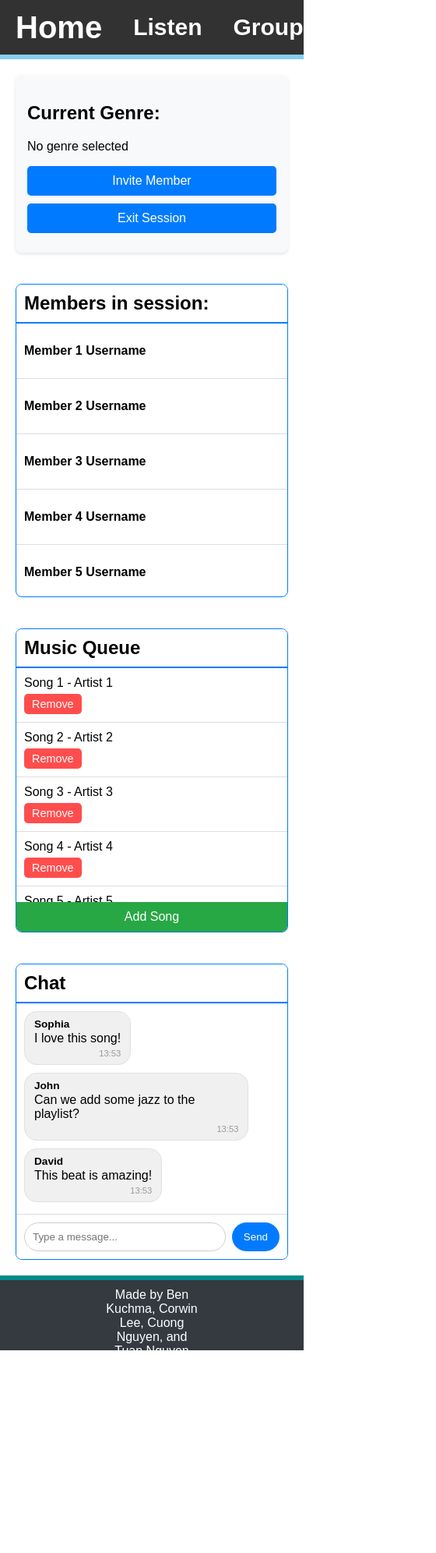
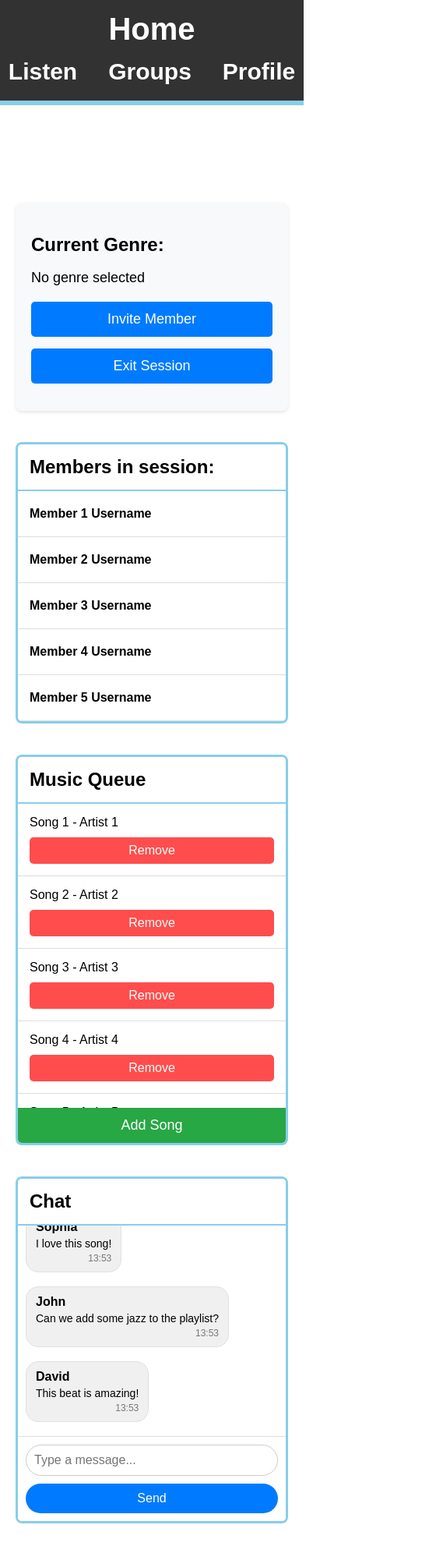
Before and after one commit to Benzillaist/Music-Matchmaker, a plain HTML site: page frontend/listen.html in a window 390 px wide. Shown: the top 1992 px of the page at 78% size, 560 px wide, since content can reach past the window. Before the commit the page ends 1742 px from the top, so only its background shows below. Drawn offline with Linux system fonts and the light colour scheme.

Commit message:
Refactor chat and listen styles for improved layout and responsiveness

```diff
--- a/frontend/js/chat.css
+++ b/frontend/js/chat.css
@@ -1,58 +1,56 @@
 /* Chat Container Styles */
 .chat-container {
   /* Flex properties are now managed in listen.css for consistency */
-  /* Removing duplicate border properties that are now in listen.css */
-  /* border: 1px solid #007bff;
-  border-radius: 8px;
-  overflow: hidden;
-  margin-top: 20px;
-  max-height: 400px; */
 }
 
 .chat-container h2 {
   position: sticky;
   top: 0;
   background: white;
-  padding: 10px;
+  padding: 15px;
   margin: 0;
-  border-bottom: 2px solid #007bff;
+  font-size: 30px;
+  font-weight: 700;
+  border-bottom: 2px solid skyblue;
 }
 
 /* Chat Messages Area */
 .chat-messages {
   flex-grow: 1;
   overflow-y: auto;
-  padding: 10px;
+  padding: 15px;
   display: flex;
   flex-direction: column;
-  gap: 5px;
-  max-height: 280px;
+  gap: 10px;
+  max-height: 380px; /* Adjusted for the new container height */
   scrollbar-width: thin;
   background-color: white;
 }
 
 /* Individual Message Styles */
 .message {
-  padding: 8px 12px;
+  padding: 12px 15px;
   border-radius: 16px;
   max-width: 80%;
   word-break: break-word;
-  margin-bottom: 5px;
+  margin-bottom: 8px;
+  font-size: 16px;
 }
 
 .message .sender {
   font-weight: bold;
-  margin-bottom: 2px;
-  font-size: 0.85em;
+  margin-bottom: 4px;
+  font-size: 18px;
 }
 
 .message .content {
   word-wrap: break-word;
+  font-size: 16px;
 }
 
 .message .timestamp {
-  font-size: 0.7em;
-  color: #999;
+  font-size: 14px;
+  color: #777;
   text-align: right;
   margin-top: 4px;
 }
@@ -72,31 +70,124 @@
 /* Chat Input Area */
 .chat-input-container {
   display: flex;
-  padding: 10px;
+  padding: 15px;
   border-top: 1px solid #ddd;
   background: white;
 }
 
 #chat-input {
   flex-grow: 1;
-  padding: 10px;
+  padding: 12px 15px;
   border: 1px solid #ccc;
   border-radius: 20px;
-  margin-right: 8px;
+  margin-right: 10px;
+  font-size: 16px;
 }
 
 #send-message-btn {
-  padding: 5px 15px;
+  padding: 10px 20px;
   background-color: #007bff;
   color: white;
   border: none;
   border-radius: 20px;
   cursor: pointer;
   transition: background-color 0.3s;
+  font-size: 16px;
 }
 
 #send-message-btn:hover {
   background-color: #0056b3;
 }
 
-/* Responsive styles are now managed in listen.css */
+/* Responsive adjustments for chat */
+@media screen and (max-width: 768px) {
+  .chat-messages {
+    max-height: 250px;
+    padding: 10px;
+  }
+
+  .message {
+    max-width: 90%;
+    padding: 10px 12px;
+  }
+
+  .chat-input-container {
+    flex-wrap: wrap;
+    padding: 10px;
+  }
+
+  #chat-input {
+    flex: 1 1 100%;
+    margin-right: 0;
+    margin-bottom: 10px;
+    padding: 10px;
+  }
+
+  #send-message-btn {
+    width: 100%;
+    padding: 10px;
+  }
+
+  .message .sender {
+    font-size: 16px;
+  }
+
+  .message .content {
+    font-size: 14px;
+  }
+
+  .message .timestamp {
+    font-size: 12px;
+  }
+}
+
+/* Medium screens */
+@media screen and (min-width: 769px) and (max-width: 1024px) {
+  .chat-messages {
+    max-height: 320px;
+    padding: 15px;
+  }
+
+  .message {
+    padding: 12px 15px;
+  }
+
+  .message .sender {
+    font-size: 17px;
+  }
+
+  .message .content {
+    font-size: 16px;
+  }
+}
+
+/* Large screens */
+@media screen and (min-width: 1025px) {
+  .chat-messages {
+    max-height: 380px;
+    padding: 20px;
+  }
+
+  .message {
+    padding: 12px 20px;
+    font-size: 16px;
+  }
+
+  .message .sender {
+    font-size: 18px;
+  }
+
+  .chat-input-container {
+    padding: 15px 20px;
+  }
+
+  #chat-input {
+    padding: 12px 20px;
+    font-size: 16px;
+  }
+
+  #send-message-btn {
+    padding: 12px 25px;
+    font-size: 16px;
+  }
+}
--- a/frontend/listen.css
+++ b/frontend/listen.css
@@ -12,12 +12,42 @@ body {
     overflow-x: hidden; /* Prevent horizontal scrolling */
 }
 
+/* Fix for header sticking issue - override the position:fixed from main.css */
+.top {
+    position: relative !important; /* Override the fixed position from main.css */
+}
+
+/* Fix z-index and ensure header displays correctly */
+#header {
+    width: 100%;
+    position: relative;
+    z-index: 100;
+}
+
+/* Content styling with better padding and spacing */
 .content-container {
     flex: 1;
     display: flex;
     flex-wrap: wrap;
     padding: 20px;
     gap: 20px;
+    margin: 20px 0px 75px 0px; /* Reduced top margin since header is no longer fixed */
+}
+
+/* Fix for footer to anchor at bottom */
+.body.vcontainer {
+    min-height: 100vh;
+    display: flex;
+    flex-direction: column;
+}
+
+#content {
+    flex: 1;
+}
+
+.bottom {
+    position: relative !important; /* Override fixed position */
+    margin-top: auto; /* Push to bottom */
 }
 
 .general-container {
@@ -26,24 +56,34 @@ body {
     max-width: 300px;
     background-color: #f8f9fa;
     border-radius: 8px;
-    padding: 15px;
+    padding: 20px;
     box-shadow: 0 2px 4px rgba(0,0,0,0.1);
 }
 
 .genre-display {
+    margin-bottom: 20px;
+}
+
+.genre-display h2 {
+    font-size: 30px; /* Match with .h2 in main.css */
+    font-weight: 700;
     margin-bottom: 15px;
+}
+
+.genre-display p {
+    font-size: 18px;
 }
 
 #invite_member_btn, #exit_session_btn {
     width: 100%;
-    padding: 10px 15px;
+    padding: 12px 15px;
     background-color: #007bff;
     color: white;
     border: none;
     border-radius: 5px;
-    font-size: 1rem;
+    font-size: 18px;
     cursor: pointer;
-    margin-bottom: 10px;
+    margin-bottom: 15px;
     transition: background-color 0.3s;
 }
 
@@ -55,11 +95,11 @@ body {
 .member-display, .music-wrapper, .chat-container {
     flex: 2;
     min-width: 300px;
-    max-height: 400px;
+    max-height: 500px; /* Increased height for better visibility */
     margin-top: 20px;
     display: flex;
     flex-direction: column;
-    border: 1px solid #007bff;
+    border: 3px solid skyblue; /* Match with accent1 in main.css */
     border-radius: 8px;
     overflow: hidden;
 }
@@ -73,21 +113,26 @@ body {
     position: sticky;
     top: 0;
     background: white;
-    padding: 10px;
+    padding: 15px;
     margin: 0;
-    border-bottom: 2px solid #007bff;
+    font-size: 30px; /* Match with .h2 in main.css */
+    font-weight: 700;
+    border-bottom: 2px solid skyblue;
 }
 
 .member {
-    padding: 10px;
+    padding: 15px;
     border-bottom: 1px solid #ddd;
+    font-size: 18px;
 }
 
-/* Removed empty .music-wrapper ruleset */
+.member p {
+    margin: 5px 0;
+}
 
 .music-container {
     flex-grow: 1;
-    max-height: 350px;
+    max-height: 450px; /* Increased to match new container height */
     overflow-y: auto;
     scrollbar-width: none;
 }
@@ -96,27 +141,33 @@ body {
     position: sticky;
     top: 0;
     background: white;
-    padding: 10px;
+    padding: 15px;
     margin: 0;
-    border-bottom: 2px solid #007bff;
+    font-size: 30px; /* Match with .h2 in main.css */
+    font-weight: 700;
+    border-bottom: 2px solid skyblue;
 }
 
 .music-item {
     display: flex;
     justify-content: space-between;
     align-items: center;
-    padding: 10px;
+    padding: 15px;
     border-bottom: 1px solid #ddd;
 }
 
+.music-info {
+    font-size: 18px;
+}
+
 .remove-song-btn {
-    padding: 5px 10px;
+    padding: 8px 15px;
     background-color: #ff4d4d;
     color: white;
     border: none;
     border-radius: 5px;
     cursor: pointer;
-    font-size: 0.9rem;
+    font-size: 16px;
     transition: background-color 0.3s;
 }
 
@@ -125,11 +176,11 @@ body {
 }
 
 #add_song_btn {
-    padding: 10px 15px;
+    padding: 12px 20px;
     background-color: #28a745;
     color: white;
     border: none;
-    font-size: 1rem;
+    font-size: 18px;
     cursor: pointer;
     transition: background-color 0.3s;
     width: 100%;
@@ -141,16 +192,43 @@ body {
 }
 
 #footer {
-    background-color: #343a40;
+    background: rgb(50, 50, 50); /* Match with main.css */
+    width: 100vw;
+    height: auto; /* Changed from fixed height to auto */
+    min-height: 70px; /* Minimum height to match other pages */
     color: white;
     text-align: center;
-    padding: 10px 0;
+    padding: 10px 15px; /* Add padding for text breathing room */
+    display: flex;
+    align-items: center;
+    justify-content: center;
+}
+
+#footer .item {
+    height: auto; /* Allow items to adjust height */
+    display: flex;
+    align-items: center;
+    justify-content: center;
+}
+
+#footer a.white.link {
+    white-space: normal; /* Allow text to wrap */
+    line-height: 1.4; /* Better line height for wrapped text */
+    overflow-wrap: break-word; /* Break long words if needed */
+    width: 100%; /* Use full width available */
+    padding: 5px; /* Add padding around link */
+}
+
+/* Override hcontainer styles for better responsiveness */
+.flex-container .hcontainer:not(#header) {
+    flex-wrap: wrap;
 }
 
 @media screen and (max-width: 768px) {
     .content-container {
         flex-direction: column;
         overflow: hidden;
+        margin: 30px 0; /* Less margin on mobile */
     }
 
     .general-container, .member-display, .music-wrapper, .chat-container {
@@ -163,27 +241,114 @@ body {
     }
 
     .remove-song-btn {
-        margin-top: 5px;
+        margin-top: 10px;
+        width: 100%;
+    }
+
+    /* Make header responsive */
+    #header.hcontainer {
+        flex-direction: column;
+        height: auto;
+        min-height: 70px;
+        padding: 10px 0;
+        width: 100%;
+    }
+
+    #header-home.full.center {
+        text-align: center !important;
+        justify-content: center !important;
+        width: 100%;
+    }
+
+    #header-home {
+        width: 100%;
+        margin: 5px 0;
+        justify-content: center !important; /* Center align on small screens */
+        padding-left: 0; /* Remove left padding on small screens */
+    }
+
+    #header-home .tleft {
+        text-align: center !important;
+    }
+
+    #header-items {
+        width: 100%;
+        margin: 5px 0;
+        justify-content: center;
+        padding-right: 0; /* Remove right padding on small screens */
+    }
+
+    h2 {
+        font-size: 24px !important;
+    }
+
+    p, .music-info, .member p {
+        font-size: 16px;
     }
 }
 
 @media screen and (min-width: 769px) and (max-width: 1024px) {
+    .content-container {
+        margin: 50px 0;
+    }
+
     .general-container {
         flex: 1 1 100%;
         max-width: 100%;
+        padding: 25px;
     }
 
     .member-display, .music-wrapper, .chat-container {
         flex: 1 1 45%;
+        padding: 0;
+    }
+
+    .member {
+        padding: 15px;
+    }
+
+    .music-item {
+        padding: 15px;
+    }
+
+    h2 {
+        font-size: 28px !important;
     }
 }
 
 @media screen and (min-width: 1025px) {
+    .content-container {
+        padding: 30px;
+        gap: 30px;
+        margin: 75px 0;
+    }
+
     .general-container {
         flex: 1;
+        padding: 25px;
     }
 
     .member-display, .music-wrapper, .chat-container {
         flex: 2;
     }
+
+    .member {
+        padding: 15px;
+    }
+
+    .music-item {
+        padding: 15px;
+    }
+
+
+
+    h2 {
+        font-size: 30px; /* Match with .h2 in main.css */
+    }
+
+    #header-home {
+        padding-left: 0; /* No padding on large screens */
+        justify-content: flex-start; /* Ensure left alignment on large screens */
+    }
+
 }
--- a/frontend/listen.html
+++ b/frontend/listen.html
@@ -11,21 +11,28 @@
     </style>
   </head>
   <body>
-    <div class="flex-container">
-      <!-- Header Section -->
-      <header id="header" class="hcontainer">
-        <div id="header-home" class="full center tleft">
+    <div class="body vcontainer">
+      <div>
+        <div class="vcontainer top">
+          <div id="header" class="hcontainer">
+            <div id="header-home" class="full center">
+              <div class="tleft">
                 <a class="h1 white header-item link" href="index.html">Home</a>
               </div>
-        <nav id="header-items" class="center hcontainer">
+            </div>
+            <div id="header-items" class="center hcontainer">
               <a class="h2 white header-item link" href="listen.html">Listen</a>
               <a class="h2 white header-item link" href="groups.html">Groups</a>
               <a class="h2 white header-item link" href="profile.html">Profile</a>
-        </nav>
-      </header>
+            </div>
+          </div>
           <div class="bar accent1"></div>
+        </div>
+      </div>
 
       <!-- Main Content Section -->
+      <div id="content">
+        <div class="flex-container">
           <main class="content-container">
             <div class="general-container">
               <!-- Genre Display -->
@@ -42,34 +49,27 @@
             </div>
 
             <!-- Member Display Section -->
-
             <div class="member-display">
-          <h2 >Members in session:</h2>
+              <h2>Members in session:</h2>
               <div class="member">
                 <p><strong>Member 1 Username</strong></p>
-
               </div>
               <div class="member">
                 <p><strong>Member 2 Username</strong></p>
-
               </div>
               <div class="member">
                 <p><strong>Member 3 Username</strong></p>
-
               </div>
               <div class="member">
                 <p><strong>Member 4 Username</strong></p>
-
               </div>
               <div class="member">
                 <p><strong>Member 5 Username</strong></p>
-
               </div>
             </div>
 
             <!-- Music Container Section -->
             <div class="music-wrapper">
-
               <div class="music-container">
                 <h2>Music Queue</h2>
                 <div class="music-item">
@@ -109,8 +109,6 @@
                     <button class="remove-song-btn">Remove</button>
                 </div>
               </div>
-
-
               <button id="add_song_btn">Add Song</button>
             </div>
 
@@ -127,21 +125,21 @@
             </div>
           </main>
         </div>
+      </div>
 
       <!-- Footer Section -->
-      <div class="bar accent2"></div>
-      <footer id="footer" class="full hcontainer">
+      <div class="vcontainer bottom">
+        <div class="bar accent1"></div>
+        <div id="footer" class="full hcontainer">
           <div class="item full center"></div>
           <div class="item full center">
-          <a
-            class="white link"
-            href="https://www.youtube.com/watch?v=dQw4w9WgXcQ"
-          >
+            <a class="white link" href="https://www.youtube.com/watch?v=dQw4w9WgXcQ">
               Made by Ben Kuchma, Corwin Lee, Cuong Nguyen, and Tuan Nguyen
             </a>
           </div>
           <div class="item full center"></div>
-      </footer>
+        </div>
+      </div>
     </div>
 
     <!-- JavaScript for chat functionality -->
```
Lines whose indentation alone changed are shown as unchanged.
